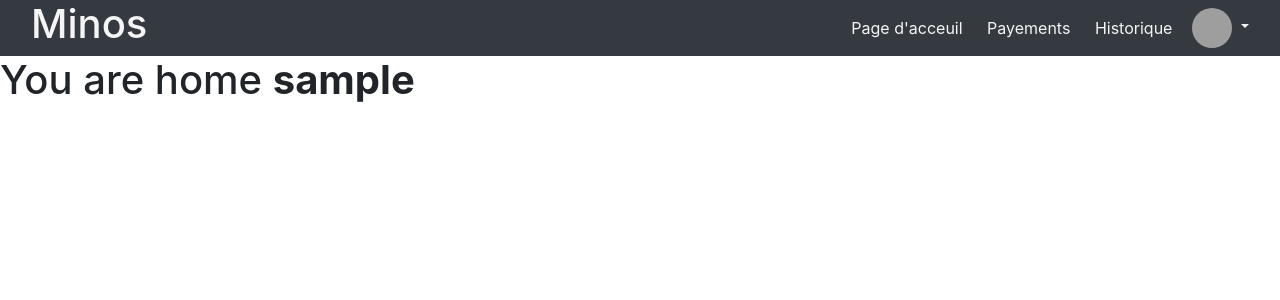
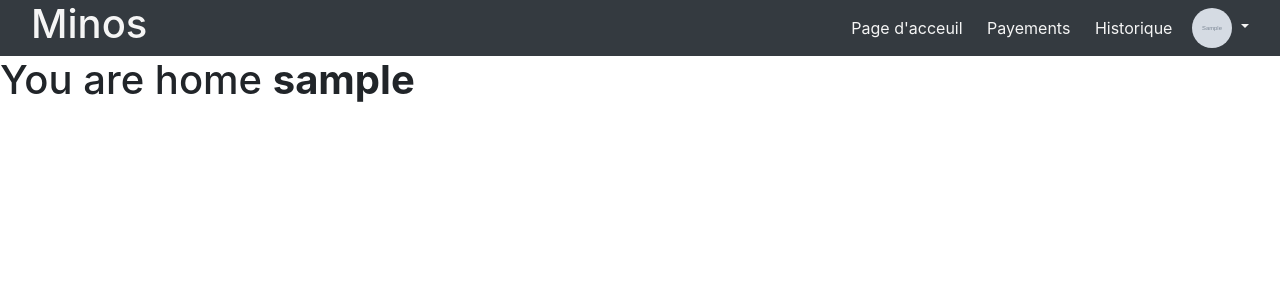
Before and after one commit to ArtcalO/minos, a Django app: page / in a window 1280 px wide. Shown: the top 300 px of the page. Run offline with Django 3.2, Linux system fonts and the light colour scheme; a user stored in the database is signed in; tables that the repository leaves empty hold one stand-in row (values such as "Sample post"); grey boxes marked "Sample" are stand-in pictures; some libraries are stand-ins or nearby versions; grey boxes are pictures that could not be loaded.

Commit message:
image error solved

```diff
--- a/minos/templates/home.html
+++ b/minos/templates/home.html
@@ -27,7 +27,7 @@
                 </nav>
                 <div class="dropdown">
                     <a href="javascript:void(0)" class='dropdown-toggle' data-toggle="dropdown" role="button" aria-haspopup="true" aria-expanded="false">
-                        <img src="../New folder/lebon.jpg" alt="" class="rounded-circle">
+                        <img src="{{student.avatar.url}}" alt="" class="rounded-circle">
                     </a>
                     <div class="dropdown-menu dropdown-menu-right bg-dark">
                         <a href="" class="dropdown-item">Profile</a>
```
